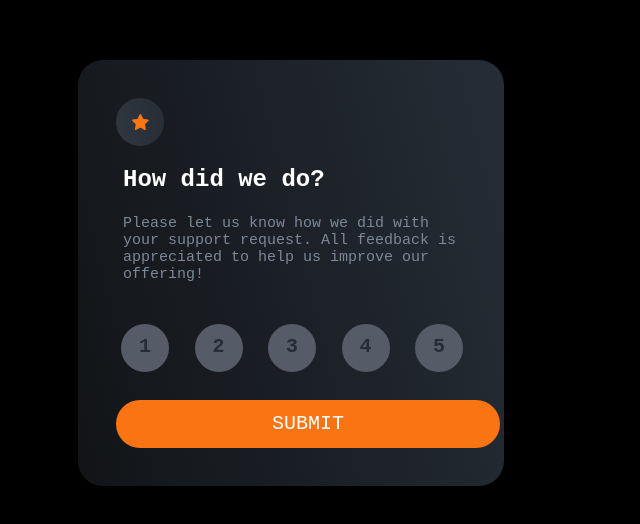
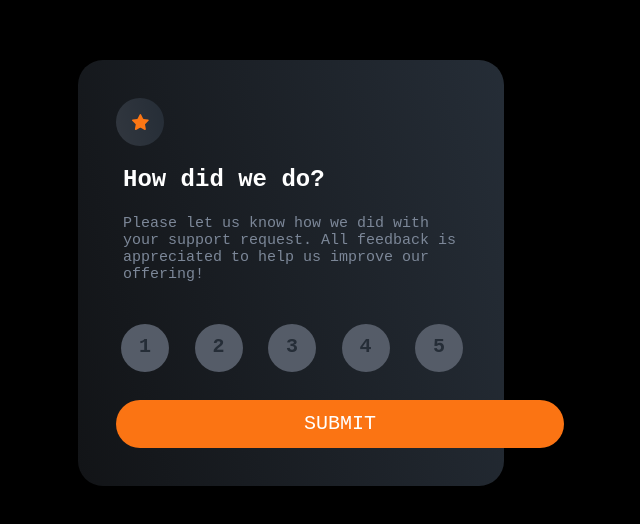
Before and after one commit to lucasbennesby/Front-End-Challege, a plain HTML site: page index.html in a window 1280 px wide. Shown: the part 126-650 px from the top of the page, without its empty margins (349-989 px from the left). Drawn offline with Linux system fonts and the light colour scheme.

Commit message:
Projeto de rating component

```diff
--- a/style.css
+++ b/style.css
@@ -117,7 +117,7 @@ ul {
 
 #submit-button {
   text-transform: uppercase;
-  width: 48vh;
+  width: 56vh;
   height: 6vh;
   border-radius: 3vh;
   background-color: hsl(25, 97%, 53%);
```
